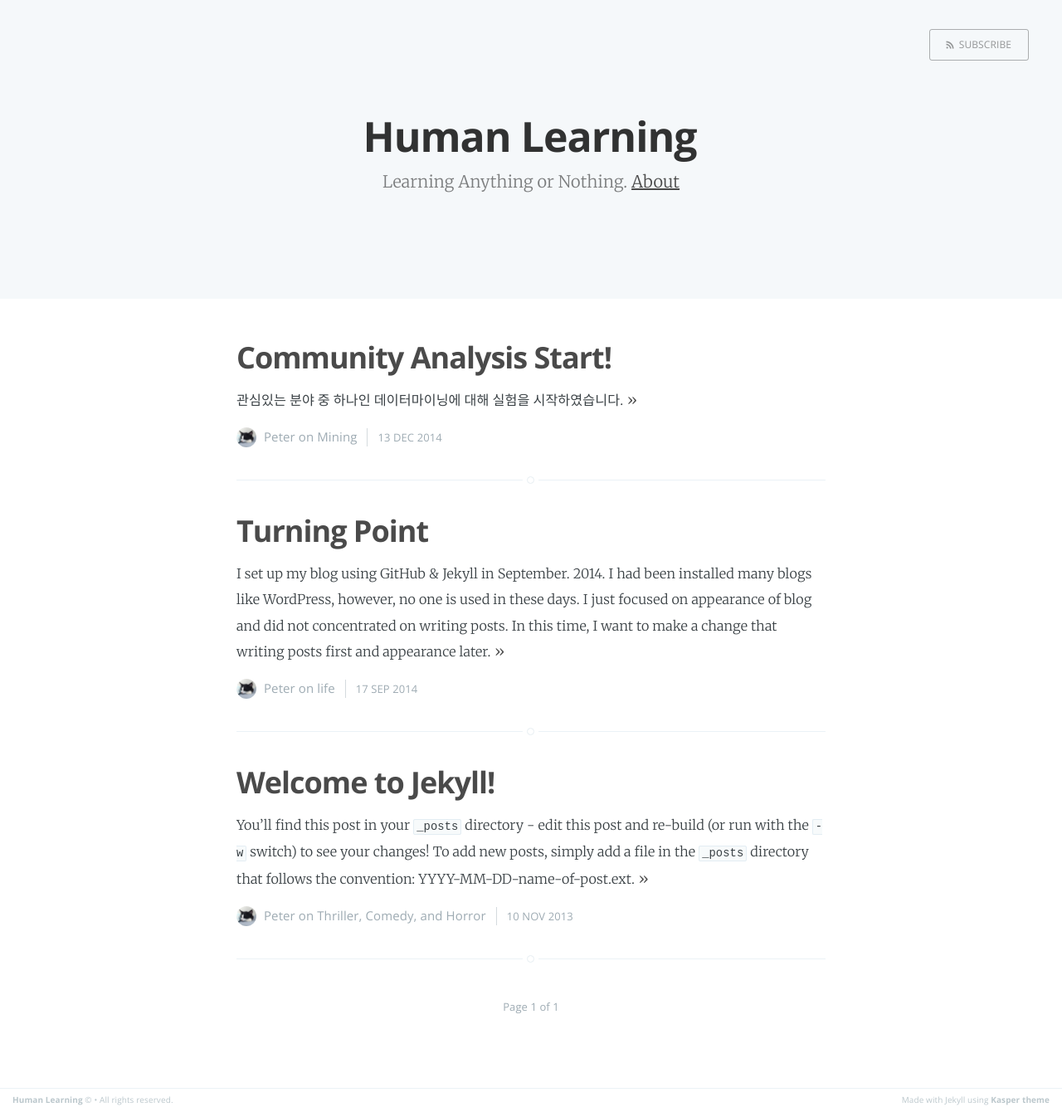
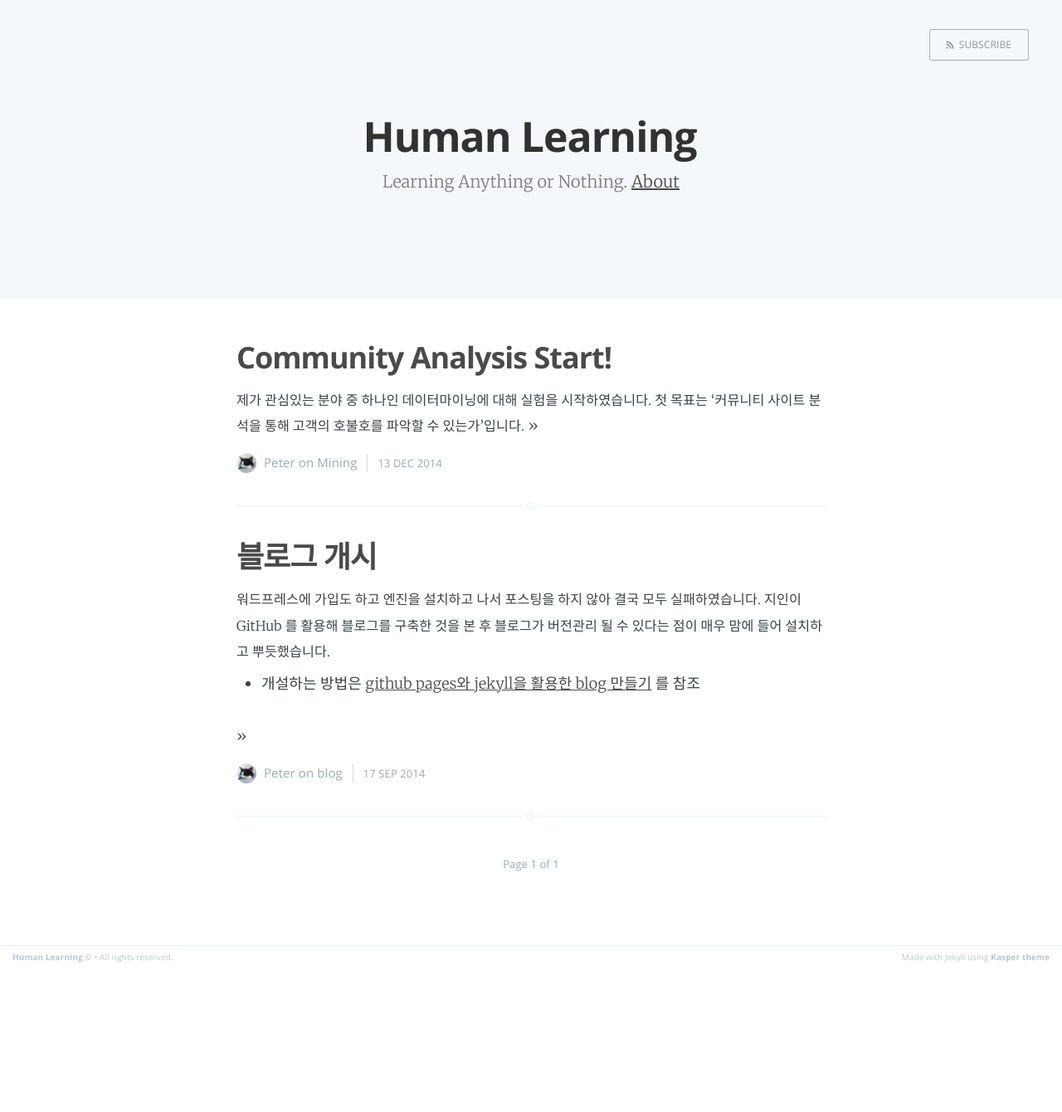
Before and after one commit to hyunjong-lee/hyunjong-lee-prev.github.io, a Jekyll site: the page built from index.html, in a window 1280 px wide. Shown: the whole page at 83% size. Built offline with Jekyll 4.4.1, drawn with Linux system fonts in a browser that asks for light colours; Markdown is read by kramdown in place of the engine named in the settings; the list of posts is cut into pages by our own code; after the commit the page ends 1168 px from its top, so only the background shows below that.

Commit message:
Post modify & update
modify first post
write second post about community review analysis - tera

```diff
--- a/_posts/2013-11-10-welcome-to-jekyll.markdown
+++ /dev/null
@@ -1,24 +0,0 @@
----
-layout: post
-title:  "Welcome to Jekyll!"
-date:   2013-11-10 10:18:00
-categories: Thriller Comedy Horror
----
-
-You'll find this post in your `_posts` directory - edit this post and re-build (or run with the `-w` switch) to see your changes!
-To add new posts, simply add a file in the `_posts` directory that follows the convention: YYYY-MM-DD-name-of-post.ext.
-
-Jekyll also offers powerful support for code snippets:
-
-{% highlight ruby %}
-def print_hi(name)
-  puts "Hi, #{name}"
-end
-print_hi('Tom')
-#=> prints 'Hi, Tom' to STDOUT.
-{% endhighlight %}
-
-Check out the [Jekyll docs][jekyll] for more info on how to get the most out of Jekyll. File all bugs/feature requests at [Jekyll's GitHub repo][jekyll-gh].
-
-[jekyll-gh]: https://github.com/mojombo/jekyll
-[jekyll]:    http://jekyllrb.com
--- a/_posts/2014-09-17-Turning-Point.markdown
+++ b/_posts/2014-09-17-Turning-Point.markdown
@@ -1,34 +1,32 @@
 ---
 layout: post
-title:  Turning Point
+title:  블로그 개시
 date:   2014-09-17 2:05:00
-categories: life
+categories: blog
 ---
 
-I set up my blog using GitHub & Jekyll in September. 2014.
-I had been installed many blogs like WordPress, however, no one is used in these days.
-I just focused on appearance of blog and did not concentrated on writing posts.
-In this time, I want to make a change that writing posts first and appearance later.
+워드프레스에 가입도 하고 엔진을 설치하고 나서 포스팅을 하지 않아 결국 모두 실패하였습니다.
+지인이 GitHub 를 활용해 블로그를 구축한 것을 본 후 블로그가 버전관리 될 수 있다는 점이 매우 맘에 들어 설치하고 뿌듯했습니다.
+* 개설하는 방법은 [github pages와 jekyll을 활용한 blog 만들기] 를 참조
 
-Topics that I want to cover are follows.
+블로그에서 가장 중요한 점은 좋은 글과 꾸준한 포스팅일텐데 이젠 좀 제대로 블로그를 해볼까 합니다.
+이 블로그에서 다루고 싶은 주제는 다음과 같습니다.
 
-* **Machine Learning**
-  - Machine learning is the most hot area in computer science in these days.
-  - I want to read [Pattern Recognition and Machine Learning] written by [Christopher M. Bishop].
-  - I will (if I could) summary the book and writing posts steadily.
+* Machine Learning
+  - 저는 수학도 약하고 이해도 느린 편이라 매우 고생중인데 그래도 기계학습이 재밌어 보여서 꾸준히 해보고자 합니다.
 
-* **Collaborative Teaching Project**
-  * Open Lectures are provieded by coursera, edX, c<>deSchool, and etc.
-  * However, I feel that we need a system which can interact with others to discuss through internet to help understand well.
-  * Role model for this project is [slack].
+* 교육 플랫폼
+  - 특정 개념에 대해 이해할 때 가장 좋은건 잘하는 사람에게 물어보고 토론하는 것이라고 생각하는데 '온라인에서 효과적으로 토론할 수 있는 시스템'은 없을까 고민중 입니다.
 
-* **Programming Techniques**
-  * To share or archive, some posts will be useful techniques for programming.
+* 프로그래밍 테크닉
+  - 개발자 경력 4~5년차에 접어드는데 제가 했던 경험도 공유할 수 있으면 합니다.
 
+* 책 후기?
+  - 대학 졸업 이후 기술서 이외엔 읽은 책이 거의 없었는데 ... 이젠 좀 읽어볼까 합니다. 그리고 간략하게나마 제가 느낀 부분을 정리하려고 합니다.
 
-One year later, I hope about 40 posts are registered by myself!
+사설이 많이 길었는데 취미생활로 공부하거나 짜봤던 것들을 모두 여기에서 정리할 생각입니다.
+연관코드도 GitHub에서 작업할 예정인데 일년뒤엔 포스팅이 40개정도는 올라올 수 있을만큼 제가 꾸준히 했으면 하는 바램입니다.
 
+2015년 연말에 이 블로그의 포스팅 개수를 한번 세봐야겠네요.
 
-[Pattern Recognition and Machine Learning]:http://www.amazon.com/Pattern-Recognition-Learning-Information-Statistics/dp/0387310738
-[Christopher M. Bishop]:http://en.wikipedia.org/wiki/Christopher_Bishop
-[slack]:https://slack.com
+[github pages와 jekyll을 활용한 blog 만들기]: http://lacti.me/2014/06/23/blog-with-github-pages-and-jekyll/
--- a/_posts/2014-12-13-Community_Analysis_Start.markdown
+++ b/_posts/2014-12-13-Community_Analysis_Start.markdown
@@ -5,4 +5,22 @@ date:   2014-12-13 4:15:00
 categories: Mining
 ---
 
-관심있는 분야 중 하나인 데이터마이닝에 대해 실험을 시작하였습니다.
+제가 관심있는 분야 중 하나인 데이터마이닝에 대해 실험을 시작하였습니다.
+첫 목표는 '커뮤니티 사이트 분석을 통해 고객의 호불호를 파악할 수 있는가'입니다.
+
+이 포스팅을 어떤 방향으로 전개할지 고민중인데 아래의 방향으로 고민 중 입니다.
+* 기술적 관점
+  - 수집기 (Crawler) 구성 및 수집 방법
+  - 수집된 결과를 보여주기 위해 사용한 기술
+  - 형태소 분석 과정
+
+* 분석적 관점
+  - 데이터 수집 후 분석한 과정
+  - 앞으로 어떻게 분석할 것인가?
+
+SlideShare에현재까지 작업한 내용을 정리하여 올렸습니다.
+
+<iframe src="//www.slideshare.net/slideshow/embed_code/42668086" width="425" height="355" frameborder="0" marginwidth="0" marginheight="0" scrolling="no" style="border:1px solid #CCC; border-width:1px; margin-bottom:5px; max-width: 100%;" allowfullscreen> </iframe> <div style="margin-bottom:5px"> <strong> <a href="//www.slideshare.net/hyunjonglees/ss-42668086" title="취미로 하는 커뮤니티 사이트 분석" target="_blank">취미로 하는 커뮤니티 사이트 분석</a> </strong> from <strong><a href="//www.slideshare.net/hyunjonglees" target="_blank">HyunJong Lee</a></strong> </div>
+
+취미활동이라 어디까지 할진 모르겠지만 의미있는 발견을 할 때마다 정리할 생각입니다.
+관심있으신 분들과 함께 아래의 DISQUS에서 토론을 할 수 있으면 좋겠습니다.
```
